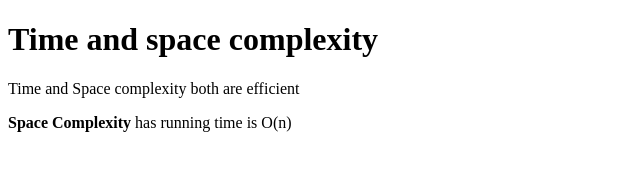
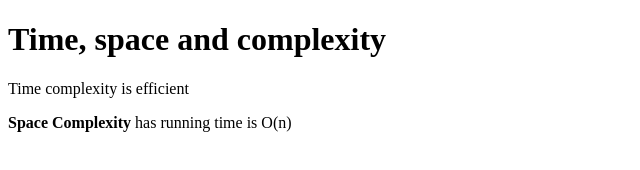
Before and after one commit to acciojob/time-and-space-complexity-SamikshaD1, a website: page main.html in a window 1280 px wide. Shown: the whole page, without its empty margins (0-640 px from the left). Drawn offline with Linux system fonts and the light colour scheme.

Commit message:
created a submission

```diff
--- a/main.html
+++ b/main.html
@@ -9,8 +9,8 @@
 
 <body>
 	<!-- the entire body must be written by student -->
-	<h1>Time and space complexity</h1>
-	<p>Time and Space complexity both are efficient</p>
+	<h1>Time, space and complexity</h1>
+	<p>Time complexity is efficient</p>
 	<p><b>Space Complexity</b> has running time is O(n)</p>
     <script type="text/javascript" src="./script.js">
 </script>
```
